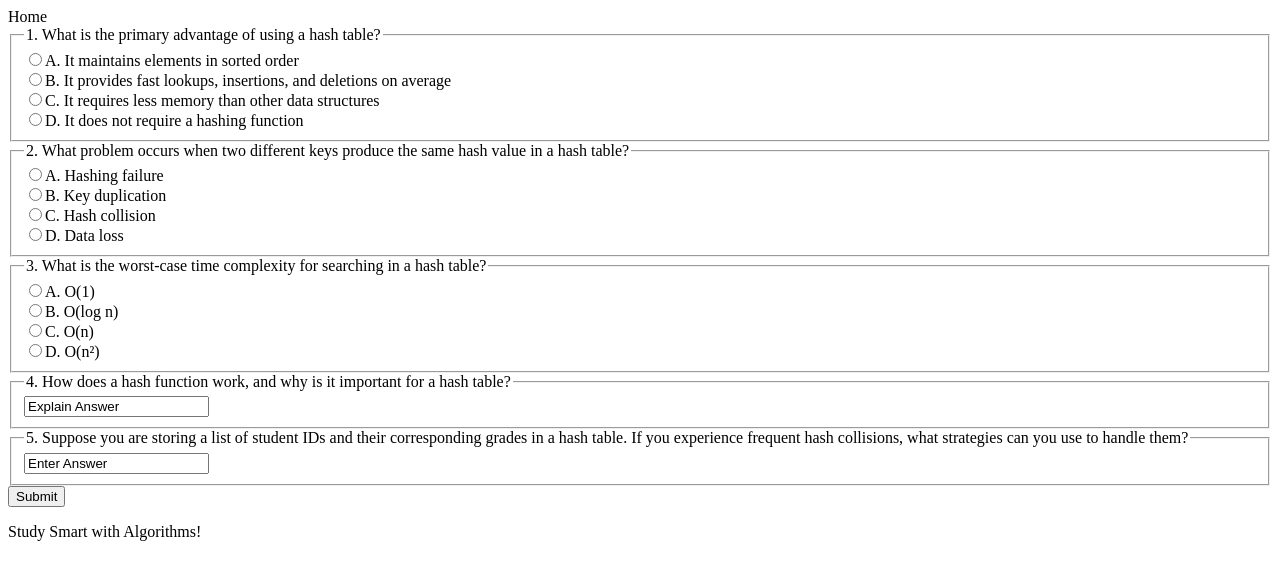
After one commit to xcbhx/study, a Flask app: page /hashTablesQuiz in a window 1280 px wide. The commit adds this page. Shown: the top 580 px of the page. Run offline with Flask 3, Linux system fonts and the light colour scheme.

Commit message:
edited hash tables

```diff
--- a/app.py
+++ b/app.py
@@ -43,6 +43,24 @@ def quicksortAnswers():
   else:
     return "Quicksort answers not found.", 404
 
+@app.route('/hashTablesNotes')
+def hashTables():
+  return render_template('/hashTablesNotes.html')
+
+@app.route('/hashTablesQuiz', methods=['GET'])
+def hashTablesQuiz():
+  return render_template('/hashTablesQuiz.html')
+
+@app.route('/submit_hashTables_quiz', methods=['POST'])
+def hashTablesAnswers():
+  user_answers = {key: request.form.get(key, "") for key in ["question1", "question2", "question3", "question4", "question5"]}
+  hashTables_correct_answer = next((item for item in quiz_data if item["id"] == "HashTable Answer"), None)
+  if hashTables_correct_answer:
+    return render_template('/hashTablesAnswer.html', user_answers=user_answers, hashTables_answers=hashTables_correct_answer)
+  else:
+    return "Hash Table answers not found.", 404
+
+
 
 if __name__ == '__main__':
   app.run(debug=True)
--- a/quiz_data.json
+++ b/quiz_data.json
@@ -9,10 +9,10 @@
   },
   {
     "id":"HashTable Answer",
-    "question1": "",
-    "question2": "",
-    "question3": "",
-    "question4": "",
-    "question5": ""
+    "question1": "✅ B: Hash tables provide O(1) average time complexity for lookups, insertions, and deletions, making them extremely efficient for quick data retrieval.",
+    "question2": "✅ C: A hash collision occurs when two keys hash to the same index in a hash table. This can be resolved using methods like chaining (linked lists at each index) or open addressing (probing for the next available slot).",
+    "question3": "✅ C: The worst-case time complexity is O(n) when all keys hash to the same index (causing a long chain in separate chaining or many probes in open addressing). However, with a good hash function and low load factor, the average time remains O(1).",
+    "question4": "Answer: A hash function takes an input (key) and converts it into a fixed-size numerical index that maps to a position in the hash table. A good hash function distributes keys evenly across the table to minimize collisions, ensuring fast lookups, insertions, and deletions. Poor hash functions lead to clustering, which degrades performance.",
+    "question5": "Answer: Two common collision-handling strategies are: Separate Chaining – Store multiple key-value pairs at the same index using a linked list. Open Addressing – Find an empty slot using techniques like linear probing (checking the next available index) or quadratic probing (checking indices based on a formula). Using a better hash function and maintaining a low load factor (entries/table size) also helps reduce collisions."
   }
 ]
--- /dev/null
+++ b/templates/hashTablesQuiz.html
@@ -0,0 +1,83 @@
+{% extends 'base.html' %}
+
+{% block title %}Hash Table{% endblock %}
+
+{% block content %}
+  <form action="/submit_hashTables_quiz" method="post">
+    <fieldset>
+      <legend>1. What is the primary advantage of using a hash table?</legend>
+      <label for="question1_a">
+        <input type="radio" name="question1" value="A" id="question1_a">A. It maintains elements in sorted order
+      </label>
+      <br />
+      <label for="question1_b">
+        <input type="radio" name="question1" value="B" id="question1_b">B.  It provides fast lookups, insertions, and deletions on average
+      </label>
+      <br />
+      <label for="question1_c">
+        <input type="radio" name="question1" value="C" id="question1_c">C. It requires less memory than other data structures
+      </label>
+      <br />
+      <label for="question1_d">
+        <input type="radio" name="question1" value="D" id="question1_d">D. It does not require a hashing function
+      </label>
+    </fieldset>
+
+    <fieldset>
+      <legend>2. What problem occurs when two different keys produce the same hash value in a hash table?</legend>
+      <label for="question2_a">
+        <input type="radio" name="question2" value="A" id="question2_a">A. Hashing failure
+      </label>
+      <br />
+      <label for="question2_b">
+        <input type="radio" name="question2" value="B" id="question2_b">B. Key duplication
+      </label>
+      <br />
+      <label for="question2_c">
+        <input type="radio" name="question2" value="C" id="question2_c">C. Hash collision
+      </label>
+      <br />
+      <label for="question2_d">
+        <input type="radio" name="question2" value="D" id="question2_d">D. Data loss
+      </label>
+    </fieldset>
+
+    <fieldset>
+      <legend>3. What is the worst-case time complexity for searching in a hash table?</legend>
+      <label for="question3_a">
+        <input type="radio" name="question3" value="A" id="question3_a">A. O(1)
+      </label>
+      <br />
+      <label for="question3_b">
+        <input type="radio" name="question3" value="B" id="question3_b">B. O(log n)
+      </label>
+      <br />
+      <label for="question3_c">
+        <input type="radio" name="question3" value="C" id="question3_c">C. O(n)
+      </label>
+      <br />
+      <label for="question3_d">
+        <input type="radio" name="question3" value="D" id="question3_d">D. O(n²)
+      </label>
+    </fieldset>
+
+    <fieldset>
+      <legend>4. How does a hash function work, and why is it important for a hash table?</legend>
+      <label for="question4">
+        <input type="text" name="question4" value="Explain Answer" id="question4" onfocus="this.value = ''">
+      </label>
+    </fieldset>
+
+    <fieldset>
+      <legend>5. Suppose you are storing a list of student IDs and their corresponding grades in a hash table.
+        If you experience frequent hash collisions, what strategies can you use to handle them?
+      </legend>
+      <label for="question5">
+        <input type="text" name="question5" value="Enter Answer" id="question5" onfocus="this.value = ''">
+      </label>
+    </fieldset>
+
+    <button type="submit">Submit</button>
+  </form>
+
+{% endblock %}
--- a/templates/quicksortQuiz.html
+++ b/templates/quicksortQuiz.html
@@ -18,7 +18,7 @@
         <input type="radio" name="question1" value="C" id="question1_c">C. Dividing the array using a pivot and sorting the partitions recursively
       </label>
       <br />
-      <label for="question1">
+      <label for="question1_d">
         <input type="radio" name="question1" value="D" id="question1_d">D. Finding the smallest element and placing it in its correct position
       </label>
     </fieldset>
```
Also changed, not shown: templates/category.html (+8 -3 lines), templates/hashTables.html (deleted, +0 -37 lines), templates/hashTablesAnswer.html (added, +18 -0 lines), templates/hashTablesNotes.html (added, +7 -0 lines).
